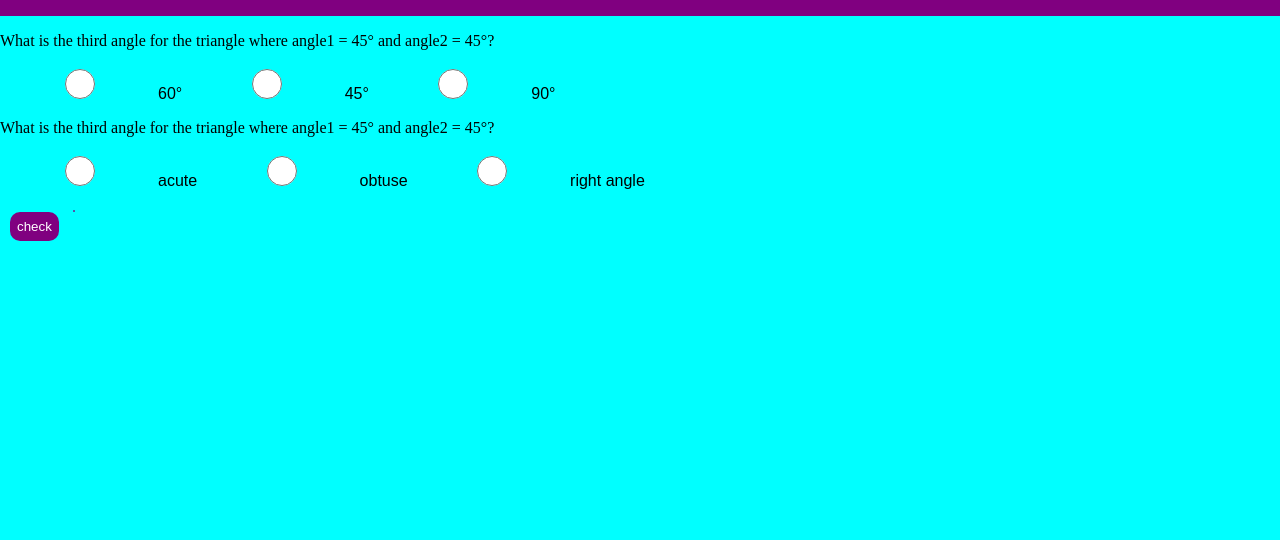
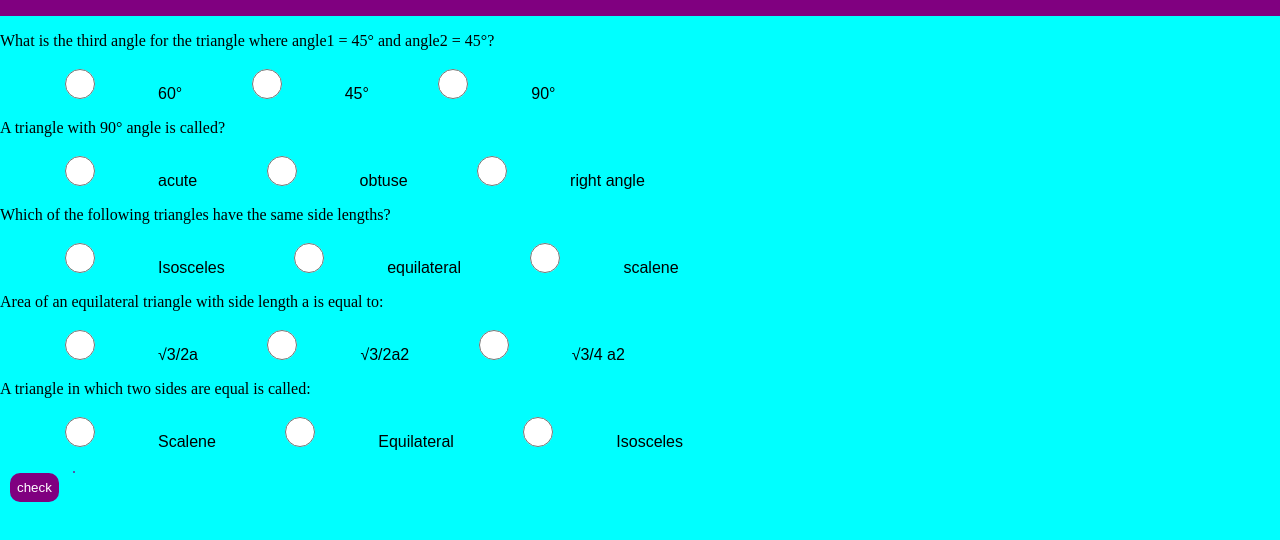
Before and after one commit to tehkum/Fun-With-Triangles, a plain HTML site: page quiz.html in a window 1280 px wide. Shown: the part 46-586 px from the top of the page. Drawn offline with Linux system fonts and the light colour scheme.

Commit message:
ques added

```diff
--- a/quiz.html
+++ b/quiz.html
@@ -26,7 +26,7 @@
       </label>
     </div>
     <div class="ques-tri">
-      <p>What is the third angle for the triangle where angle1 = 45° and angle2 = 45°?</p>
+      <p>A triangle with 90° angle is called?</p>
       <label>
         <input type="radio" name="question2" value="acute">acute
       </label>
@@ -37,6 +37,42 @@
         <input type="radio" name="question2" value="right angle">right angle
       </label>
     </div>
+    <div class="ques-tri">
+      <p> Which of the following triangles have the same side lengths?</p>
+      <label>
+        <input type="radio" name="question3" value="acute">Isosceles
+      </label>
+      <label>
+        <input type="radio" name="question3" value="obtuse">equilateral
+      </label>
+      <label>
+        <input type="radio" name="question3" value="right angle">scalene
+      </label>
+    </div>
+    <div class="ques-tri">
+      <p>Area of an equilateral triangle with side length a is equal to:</p>
+      <label>
+        <input type="radio" name="question4" value="acute">√3/2a
+      </label>
+      <label>
+        <input type="radio" name="question4" value="obtuse">√3/2a2
+      </label>
+      <label>
+        <input type="radio" name="question4" value="right angle">√3/4 a2
+      </label>
+    </div>
+    <div class="ques-tri">
+      <p>A triangle in which two sides are equal is called:</p>
+      <label>
+        <input type="radio" name="question5" value="acute">Scalene
+      </label>
+      <label>
+        <input type="radio" name="question5" value="obtuse">Equilateral
+      </label>
+      <label>
+        <input type="radio" name="question5" value="right angle">Isosceles
+      </label>
+    </div>
   </form>
   <button id="check-ans">check</button>
   <h3 id="output-score"></h3>
--- a/scriptQ.js
+++ b/scriptQ.js
@@ -2,7 +2,7 @@ var quizInput = document.querySelector("#quiz-tri");
 var buttonInput = document.querySelector("#check-ans");
 var outputScore = document.querySelector("#output-score");
 
-var correctAnswer = ["90°", "right angle"];
+var correctAnswer = ["90°", "right angle","equilateral","√3/2a2","Isosceles"];
 function getScore() {
   var score = 0;
   let index = 0;
```
